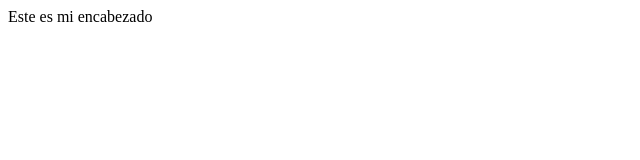
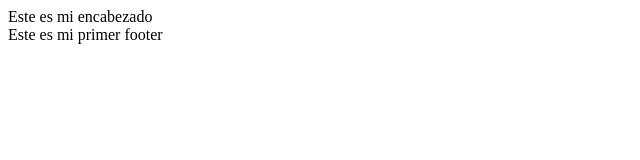
Before and after one commit to Jahn13/practica-para-merge, a plain HTML site: page merge1/index.html in a window 1280 px wide. Shown: the whole page, without its empty margins (0-640 px from the left). Drawn offline with Linux system fonts and the light colour scheme.

Commit message:
Creando el footer

```diff
--- a/merge1/index.html
+++ b/merge1/index.html
@@ -10,5 +10,8 @@
     <header>
         Este es mi encabezado
     </header>
+    <footer>
+        Este es mi primer footer</footer>
+    </footer>
 </body>
 </html>
```
